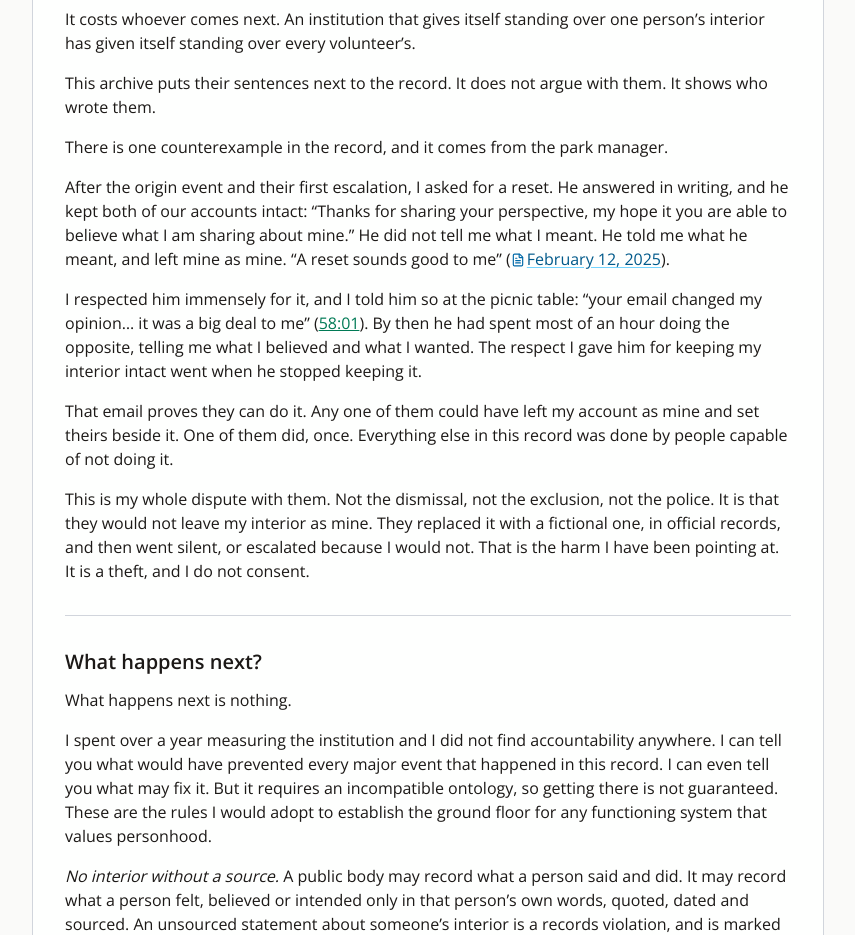
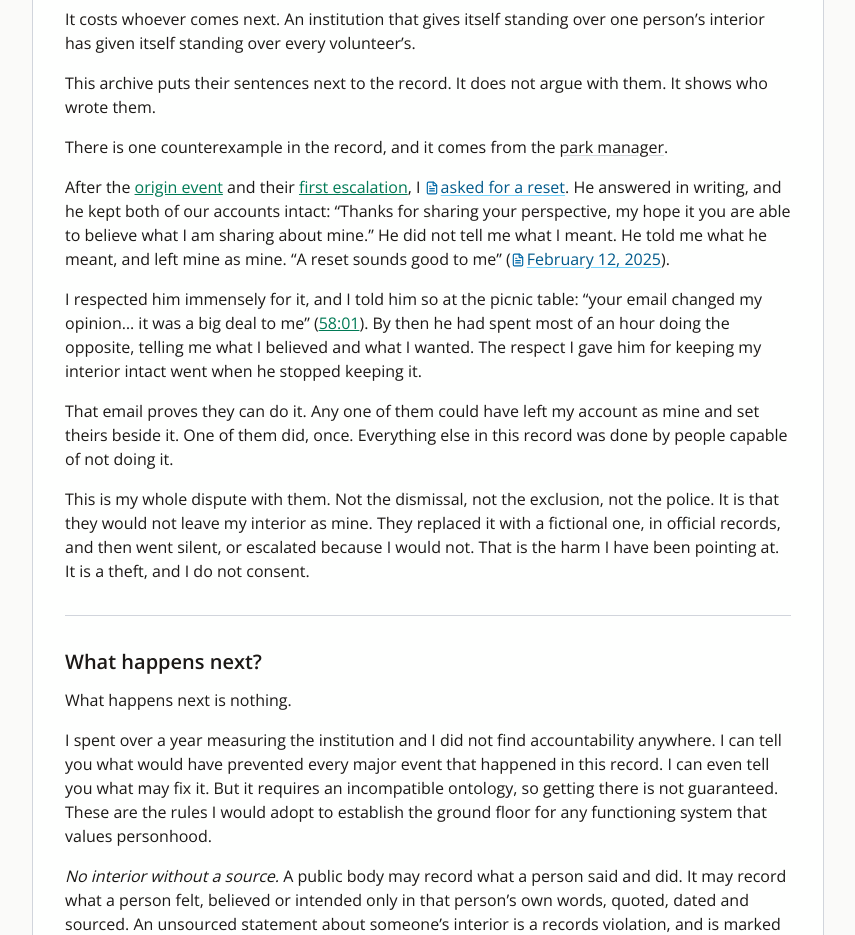
Before and after one commit to rswfire/rswfire.oprd, a Next.js app: page /faq in a window 1280 px wide. Shown: the part 7080-8015 px from the top of the page, without its empty margins (368-1223 px from the left). Built offline with nearby package versions, Linux system fonts and the light colour scheme.

Commit message:
FAQ: the counterexample's links

```diff
--- a/app/(archive)/faq/page.tsx
+++ b/app/(archive)/faq/page.tsx
@@ -4,6 +4,7 @@ import { Landmark, Map } from "lucide-react";
 import Link from "next/link";
 import SectionPage from "@/components/SectionPage";
 import Cite from "@/components/Cite";
+import PersonLink from "@/components/PersonLink";
 import { FAQ_QUESTIONS } from "@/data/faq";
 
 export const metadata: Metadata = {
@@ -255,8 +256,8 @@ export default function FAQPage() {
                         <div>And it costs you the truth of what is done to you. Every step stood on the one before it, and none of them stood on anything I did. A link became a police file. A belief assigned to me in a Word document became a reason to search my words. A search that found nothing became armed men at my door. That falsity is the cost: once your interior is theirs, they can act against it without evidence, because the evidence is what they wrote.</div>
                         <div>It costs whoever comes next. An institution that gives itself standing over one person&rsquo;s interior has given itself standing over every volunteer&rsquo;s.</div>
                         <div>This archive puts their sentences next to the record. It does not argue with them. It shows who wrote them.</div>
-                        <div>There is one counterexample in the record, and it comes from the park manager.</div>
-                        <div>After the origin event and their first escalation, I asked for a reset. He answered in writing, and he kept both of our accounts intact: &ldquo;Thanks for sharing your perspective, my hope it you are able to believe what I am sharing about mine.&rdquo; He did not tell me what I meant. He told me what he meant, and left mine as mine. &ldquo;A reset sounds good to me&rdquo; (<Cite ulid="01JKXHEPAR0PEQMPJXJGG9GZJ4">February 12, 2025</Cite>).</div>
+                        <div>There is one counterexample in the record, and it comes from the <PersonLink name="park manager" />.</div>
+                        <div>After the <Link href="/evidence/origin/" className="text-emerald-700 underline hover:text-emerald-600">origin event</Link> and their <Link href="/evidence/escalation/" className="text-emerald-700 underline hover:text-emerald-600">first escalation</Link>, I <Cite ulid="01JKXC1M80V9A90EV4SX6BFJ35">asked for a reset</Cite>. He answered in writing, and he kept both of our accounts intact: &ldquo;Thanks for sharing your perspective, my hope it you are able to believe what I am sharing about mine.&rdquo; He did not tell me what I meant. He told me what he meant, and left mine as mine. &ldquo;A reset sounds good to me&rdquo; (<Cite ulid="01JKXHEPAR0PEQMPJXJGG9GZJ4">February 12, 2025</Cite>).</div>
                         <div>I respected him immensely for it, and I told him so at the picnic table: &ldquo;your email changed my opinion&hellip; it was a big deal to me&rdquo; (<Link href="/evidence/coercion?t=58:01" className="text-emerald-700 underline hover:text-emerald-600">58:01</Link>). By then he had spent most of an hour doing the opposite, telling me what I believed and what I wanted. The respect I gave him for keeping my interior intact went when he stopped keeping it.</div>
                         <div>That email proves they can do it. Any one of them could have left my account as mine and set theirs beside it. One of them did, once. Everything else in this record was done by people capable of not doing it.</div>
                         <div>This is my whole dispute with them. Not the dismissal, not the exclusion, not the police. It is that they would not leave my interior as mine. They replaced it with a fictional one, in official records, and then went silent, or escalated because I would not. That is the harm I have been pointing at. It is a theft, and I do not consent.</div>
```
